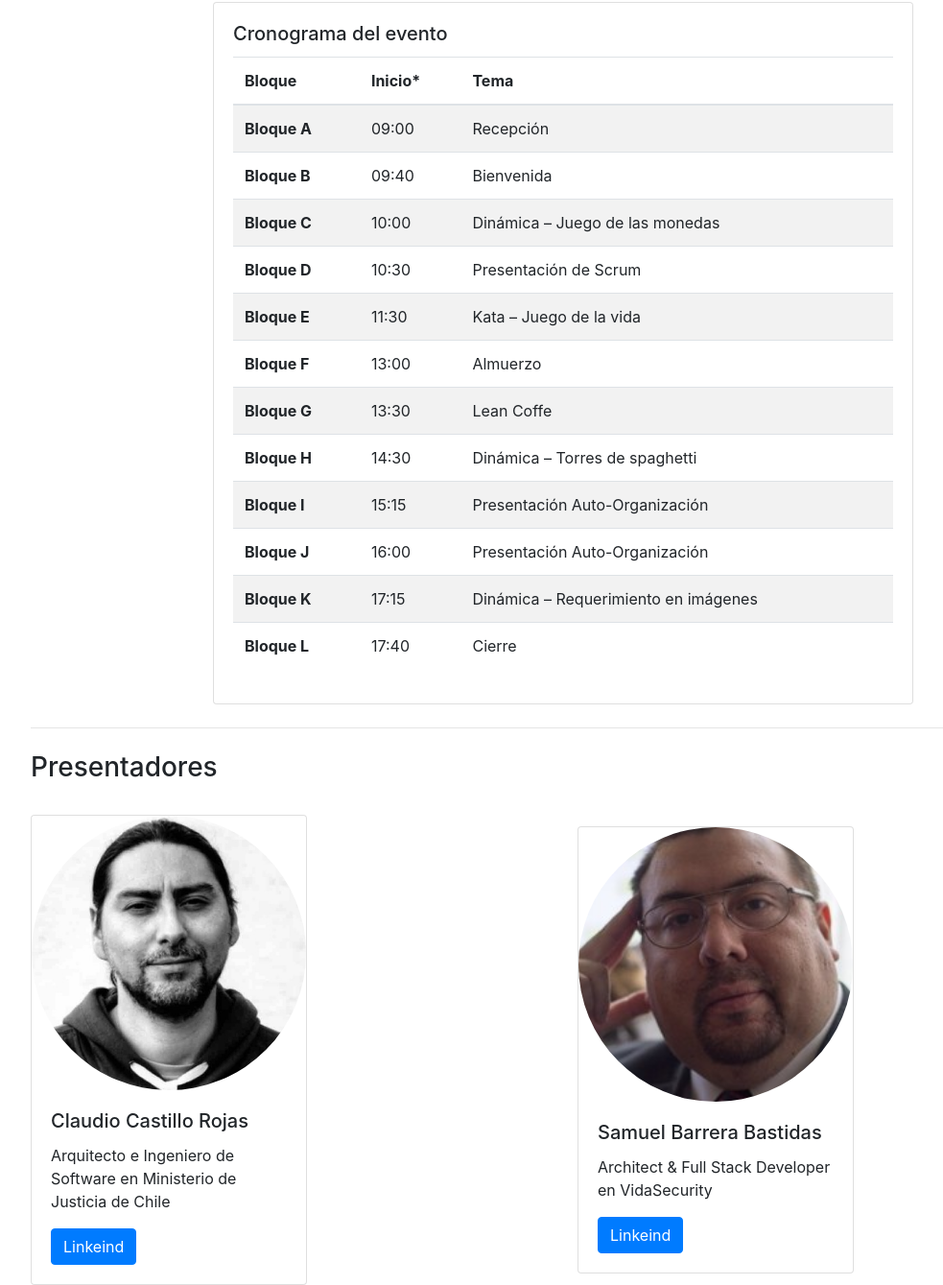
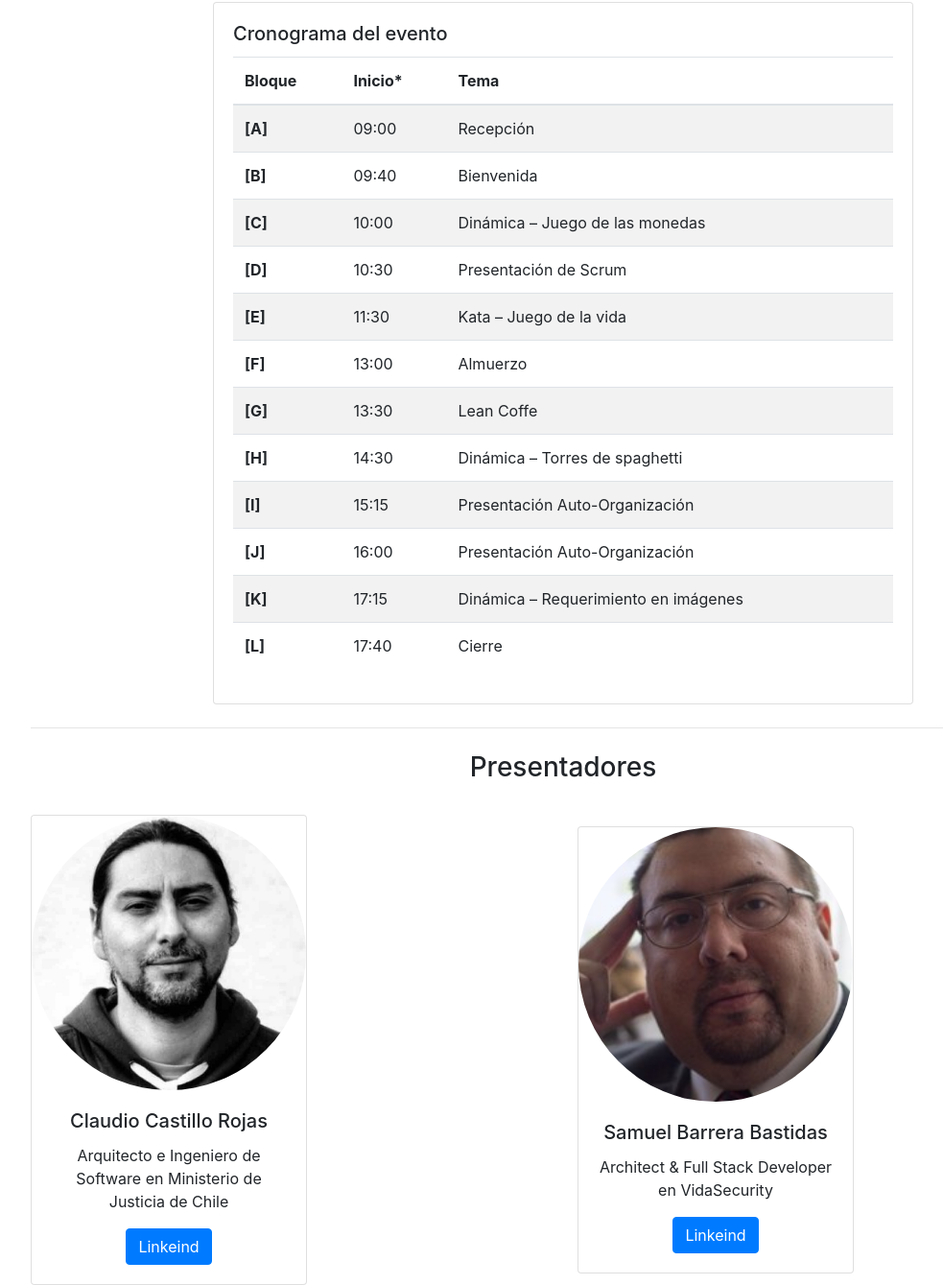
Before and after one commit to silverfox78/Ciisa_Coderetreat_2018, a plain HTML site: page index.html in a window 1280 px wide. Shown: the part 404-1743 px from the top of the page at 96% size, without its empty margins (53-1036 px from the left). Drawn offline with nearby package versions, Linux system fonts and the light colour scheme; a web font is replaced by a local one.

Commit message:
Actualizacion

```diff
--- a/index.html
+++ b/index.html
@@ -37,15 +37,15 @@
         <div class="container">
             <div class="jumbotron">
                 <div class="row">
-                    <div class="col-3">
+                    <div class="col-sm-12 col-md-3">
                         <img src="img/CIISA.png" style="width:200px;" alt="Logo CIISA">
                     </div>
-                    <div class="col-9">
+                    <div class="col-sm-12 col-md-9 text-center">
                         <h1 class="display-4">Jornada Coderetreat</h1>
                         <p class="lead text-monospace">La iniciativa comparte el espíritu de celebrar la pasión por el
                             desarrollo de software que el movimiento global coderetreat.org difunde mediante el
                             siguiente enunciado:</p>
-                        <span class="align-middle">
+                        <span class="align-middle text-center">
                             <p class="font-italic">"Reflexion sobre los fundamentos de un buen y sustentable desarrolo
                                 de software"</p>
                         </span>
@@ -56,7 +56,7 @@
             <hr class="my-4" />
 
             <div class="row">
-                <div class="col-md-8 offset-md-2">
+                <div class="col-sm-12 col-md-8 offset-md-2">
                     <div class="card" style="width: 100%;">
                         <div class="card-body">
                             <h5 class="card-title">Cronograma del evento</h5>
@@ -70,73 +70,73 @@
                                 </thead>
                                 <tbody>
                                     <tr>
-                                        <th scope="row">Bloque A</th>
+                                        <th scope="row">[A]</th>
                                         <td>09:00</td>
                                         <td>Recepción</td>
                                     </tr>
 
                                     <tr>
-                                        <th scope="row">Bloque B</th>
+                                        <th scope="row">[B]</th>
                                         <td>09:40</td>
                                         <td>Bienvenida</td>
                                     </tr>
 
                                     <tr>
-                                        <th scope="row">Bloque C</th>
+                                        <th scope="row">[C]</th>
                                         <td>10:00</td>
                                         <td>Dinámica – Juego de las monedas</td>
                                     </tr>
 
                                     <tr>
-                                        <th scope="row">Bloque D</th>
+                                        <th scope="row">[D]</th>
                                         <td>10:30</td>
                                         <td>Presentación de Scrum</td>
                                     </tr>
 
                                     <tr>
-                                        <th scope="row">Bloque E</th>
+                                        <th scope="row">[E]</th>
                                         <td>11:30</td>
                                         <td>Kata – Juego de la vida</td>
                                     </tr>
 
                                     <tr>
-                                        <th scope="row">Bloque F</th>
+                                        <th scope="row">[F]</th>
                                         <td>13:00</td>
                                         <td>Almuerzo</td>
                                     </tr>
 
                                     <tr>
-                                        <th scope="row">Bloque G</th>
+                                        <th scope="row">[G]</th>
                                         <td>13:30</td>
                                         <td>Lean Coffe</td>
                                     </tr>
 
                                     <tr>
-                                        <th scope="row">Bloque H</th>
+                                        <th scope="row">[H]</th>
                                         <td>14:30</td>
                                         <td>Dinámica – Torres de spaghetti</td>
                                     </tr>
 
                                     <tr>
-                                        <th scope="row">Bloque I</th>
+                                        <th scope="row">[I]</th>
                                         <td>15:15</td>
                                         <td>Presentación Auto-Organización</td>
                                     </tr>
 
                                     <tr>
-                                        <th scope="row">Bloque J</th>
+                                        <th scope="row">[J]</th>
                                         <td>16:00</td>
                                         <td>Presentación Auto-Organización</td>
                                     </tr>
 
                                     <tr>
-                                        <th scope="row">Bloque K</th>
+                                        <th scope="row">[K]</th>
                                         <td>17:15</td>
                                         <td>Dinámica – Requerimiento en imágenes</td>
                                     </tr>
 
                                     <tr>
-                                        <th scope="row">Bloque L</th>
+                                        <th scope="row">[L]</th>
                                         <td>17:40</td>
                                         <td>Cierre</td>
                                     </tr>
@@ -149,15 +149,14 @@
 
             <hr class="my-4" />
 
-            <div class="row align-items-center">
-                <div class="col">
-                    <h3>Presentadores</h3>
-                </div>
+            <div class="text-center">
+                <h3>Presentadores</h3>
             </div>
             <br/>
-            <div class="row align-items-center">
-                <div class="col-6">
-                    <div class="card" style="width: 18rem;">
+
+            <div class="row align-items-center ">
+                <div class="col-sm-12 col-md-6 text-center">
+                    <div class="card text-center"  style="width: 18rem;">
                         <img class="card-img-top rounded-circle" src="img/CCastillo.jpg" alt="Claudio Castillo">
                         <div class="card-body">
 
@@ -167,8 +166,8 @@
                         </div>
                     </div>
                 </div>
-                <div class="col-6">
-                    <div class="card" style="width: 18rem;">
+                <div class="col-sm-12 col-md-6 text-center">
+                    <div class="card text-center" style="width: 18rem;">
                         <img class="card-img-top rounded-circle" src="img/SBarrera.jpg" alt="Samuel Barrera Bastidas">
                         <div class="card-body">
                             <h5 class="card-title">Samuel Barrera Bastidas</h5>
```
